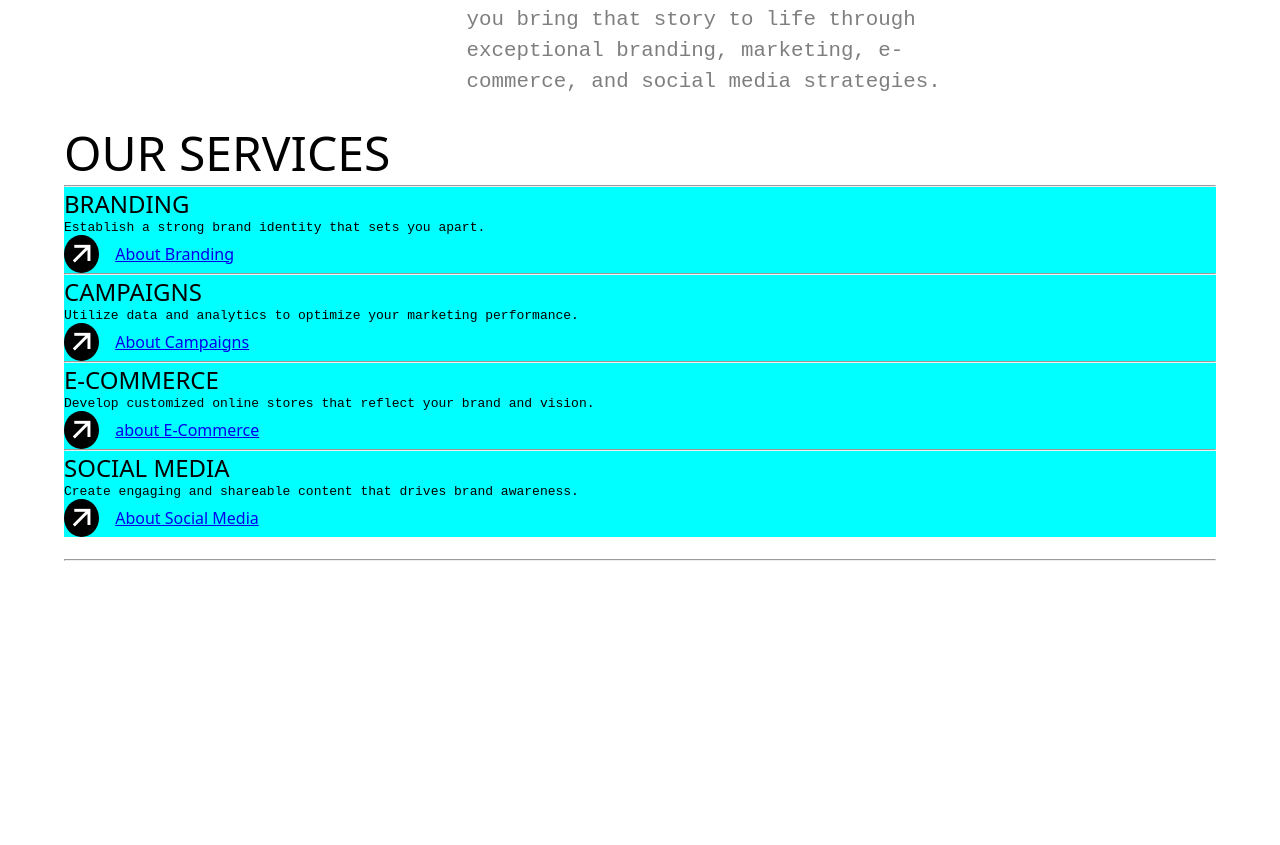
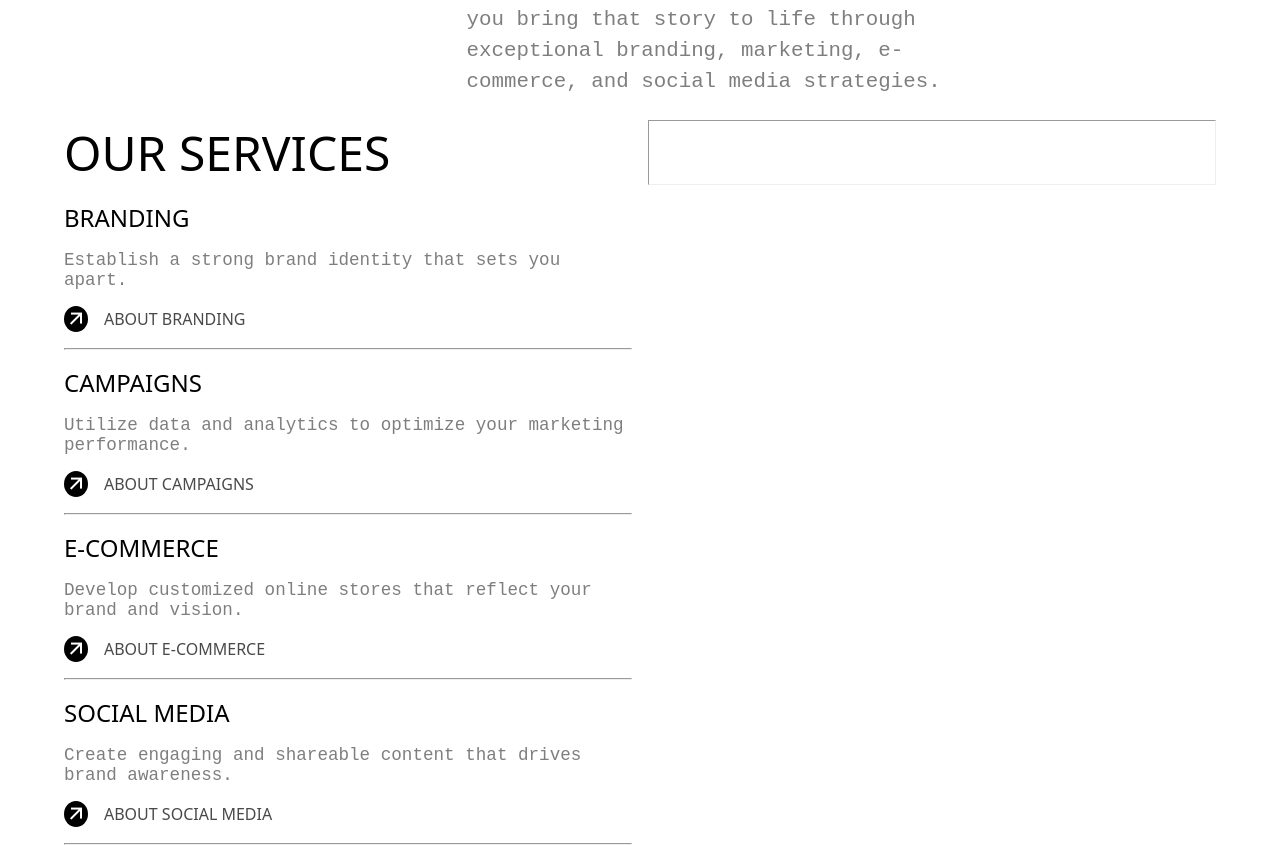
Before and after one commit to Rishikr56/mobile-and-desktop-view-only-by-rishi, a plain HTML site: page index.html in a window 1280 px wide. Shown: the part 1686-2531 px from the top of the page. Before the commit the page ends 2247 px from the top, so only its background shows below. Drawn offline with nearby package versions, Linux system fonts and the light colour scheme.

Commit message:
Update style.css

```diff
--- a/style.css
+++ b/style.css
@@ -16,6 +16,10 @@ button {
   background-color: black;
   border-radius: 1.5rem;
   text-align: center;
+}
+
+p {
+  opacity: 0.5;
 }
 
 nav {
@@ -147,8 +151,9 @@ main .view-3 .view-3-bottom p {
 }
 main .view-4 {
   display: grid;
-  grid-template-columns: minmax(1fr, 1fr, 1fr);
+  grid-template-columns: 1fr;
   width: 100%;
+  gap: 1rem;
 }
 main .view-4 h1 {
   text-transform: uppercase;
@@ -156,14 +161,23 @@ main .view-4 h1 {
   font-size: 3rem;
   font-weight: 400;
 }
+main .view-4 .view-4-card-container {
+  display: flex;
+  flex-direction: column;
+  gap: 1rem;
+}
 main .view-4 .view-4-card-container .card {
-  background-color: aqua;
+  display: grid;
+  gap: 1rem;
 }
 main .view-4 .view-4-card-container .card h1 {
   font-size: 1.5rem;
+  white-space: nowrap;
 }
 main .view-4 .view-4-card-container .card p {
   font-family: monospace;
+  font-size: 1.1rem;
+  opacity: 0.5;
 }
 main .view-4 .view-4-card-container .card .card-bottom {
   display: flex;
@@ -174,12 +188,18 @@ main .view-4 .view-4-card-container .card .card-bottom .ri-arrow-right-up-line {
   background-color: #000;
   color: white;
   border-radius: 50%;
-  font-size: 2.2rem;
+  font-size: 1.5rem;
   font-weight: 200;
 }
-main .view-4 .view-4-card-container .card .card-bottom p {
+main .view-4 .view-4-card-container .card .card-bottom a {
   font-family: system-ui, -apple-system, BlinkMacSystemFont, "Segoe UI", Roboto, Oxygen, Ubuntu, Cantarell, "Open Sans", "Helvetica Neue", sans-serif;
   text-transform: uppercase;
+  opacity: 0.8;
+  text-decoration: none;
+  color: rgb(29, 28, 28);
+}
+main .view-4 img {
+  width: 100%;
 }
 
 @media (min-width: 900px) {
@@ -253,4 +273,7 @@ main .view-4 .view-4-card-container .card .card-bottom p {
     grid-column: 3/4;
     padding-top: 2rem;
   }
+  main .view-4 {
+    grid-template-columns: 1fr 1fr;
+  }
 }/*# sourceMappingURL=style.css.map */
```
